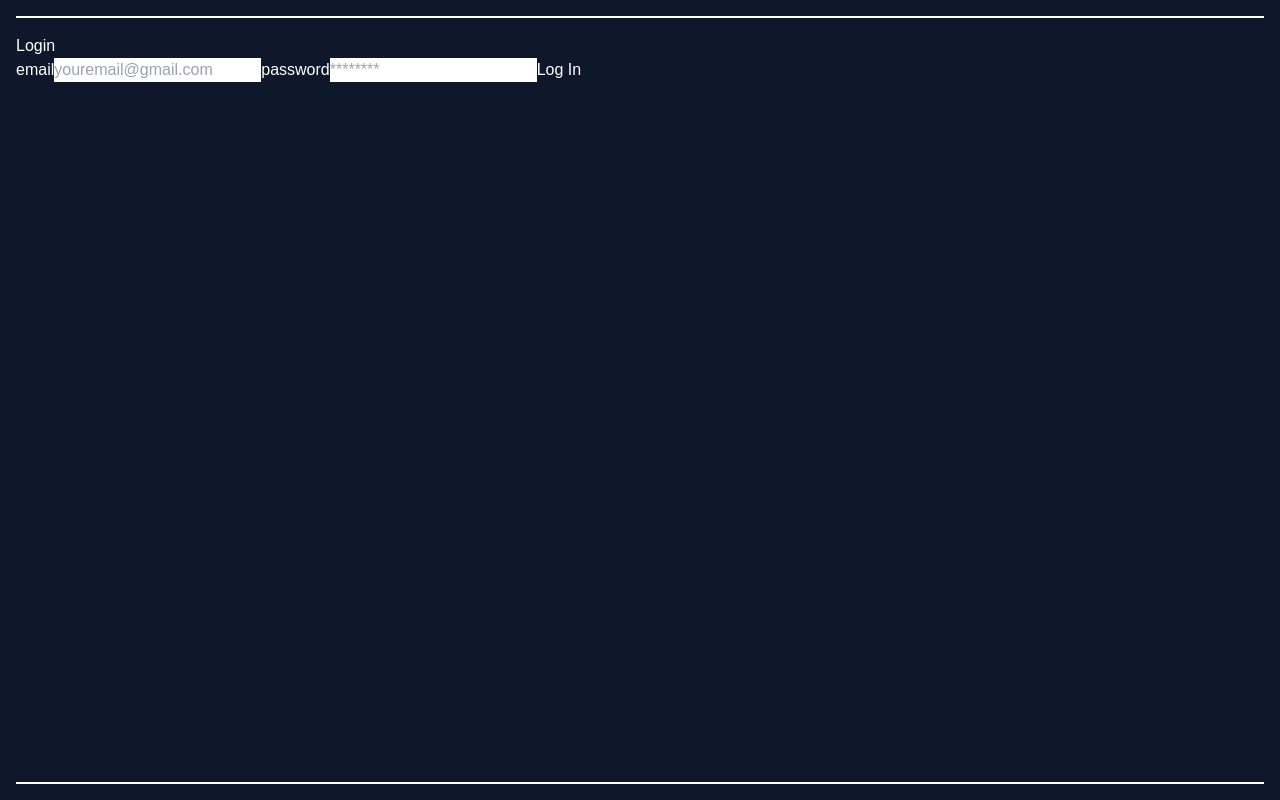
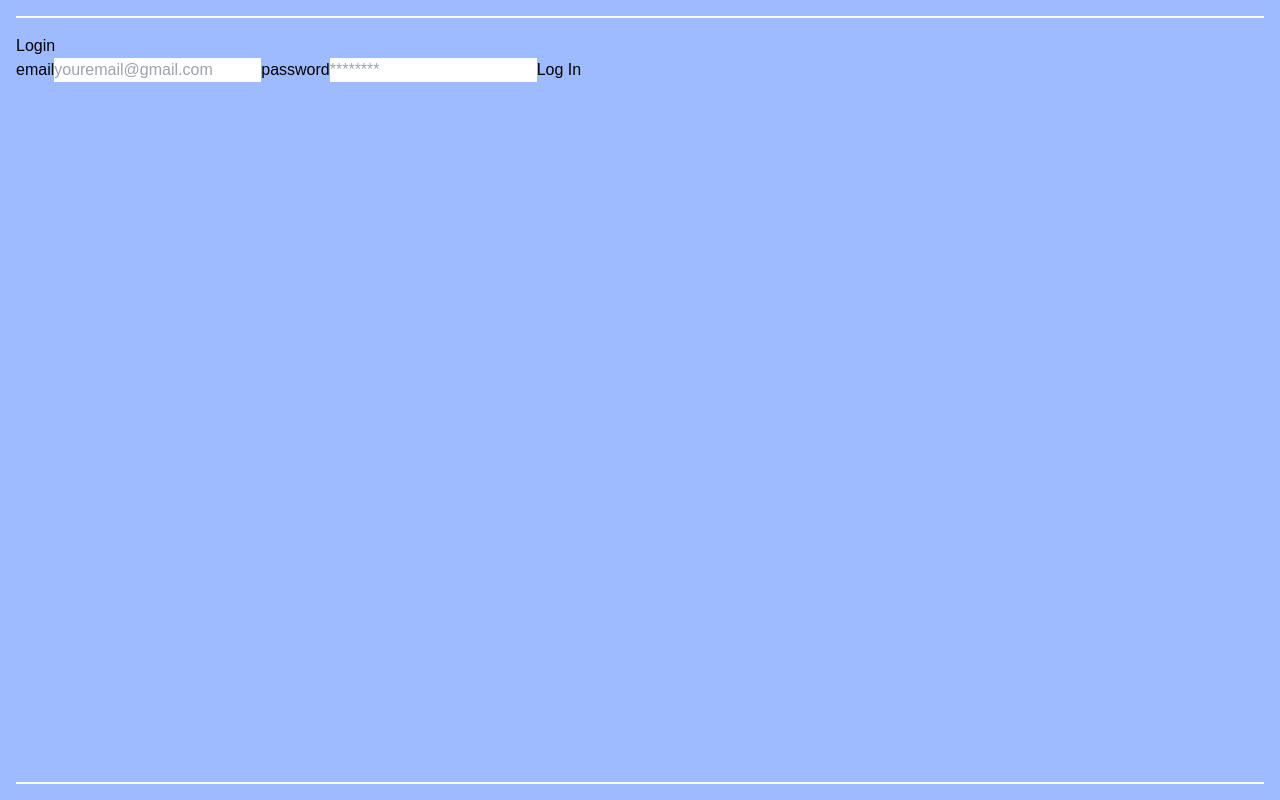
Before and after one commit to mengzhuou/BizWeb, a React (Create React App) app in the folder Frontend/frontend/: page / in a window 1280 px wide. Built offline with nearby package versions, Linux system fonts and the light colour scheme.

Commit message:
edit root and css

```diff
--- a/Frontend/frontend/src/index.css
+++ b/Frontend/frontend/src/index.css
@@ -9,22 +9,9 @@
   box-sizing: border-box;
 }
 
-/* || VARIABLES */
-
 :root {
-  /* COLORS */
-  --BGCOLOR: #0f172a;
+  --BGCOLOR: #9ebbff;
   --BORDER-COLOR: #fff;
-  --COLOR: #fff;
-  --ERROR: firebrick;
-  --INACTIVE: lightgray;
-  --LINK-COLOR: whitesmoke;
-  --LINK-HOVER: rgba(245, 245, 245, 0.9);
-  --NOTE-BGCOLOR: hsla(240, 64%, 27%, 0.65);
-  --STATUS-COMPLETE: limegreen;
-  --STATUS-OPEN: firebrick;
-  --TABLE-BGCOLOR: #fff;
-  --TABLE-COLOR: #000;
 }
 
 /* || UTILITY CLASSES */
```
Also changed, not shown: 1 other file (tests, documents, lock files or other folders).
